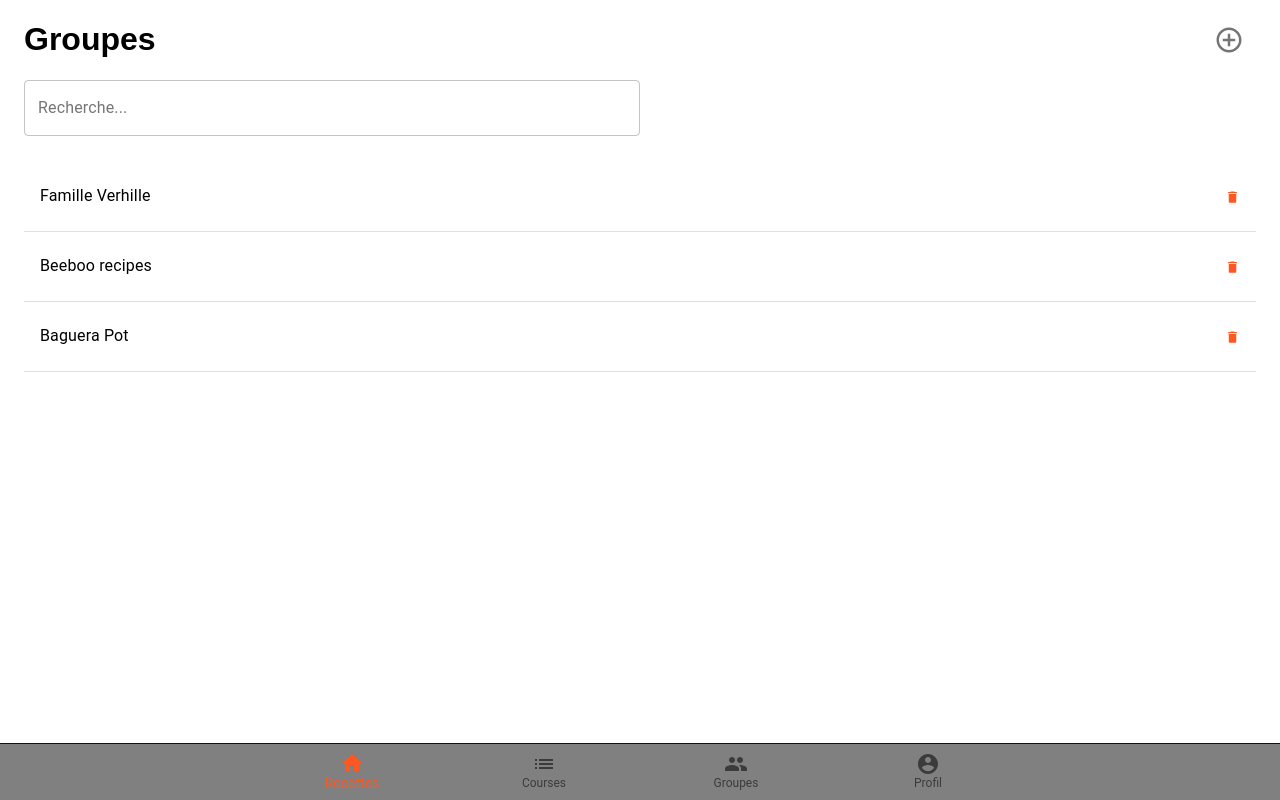
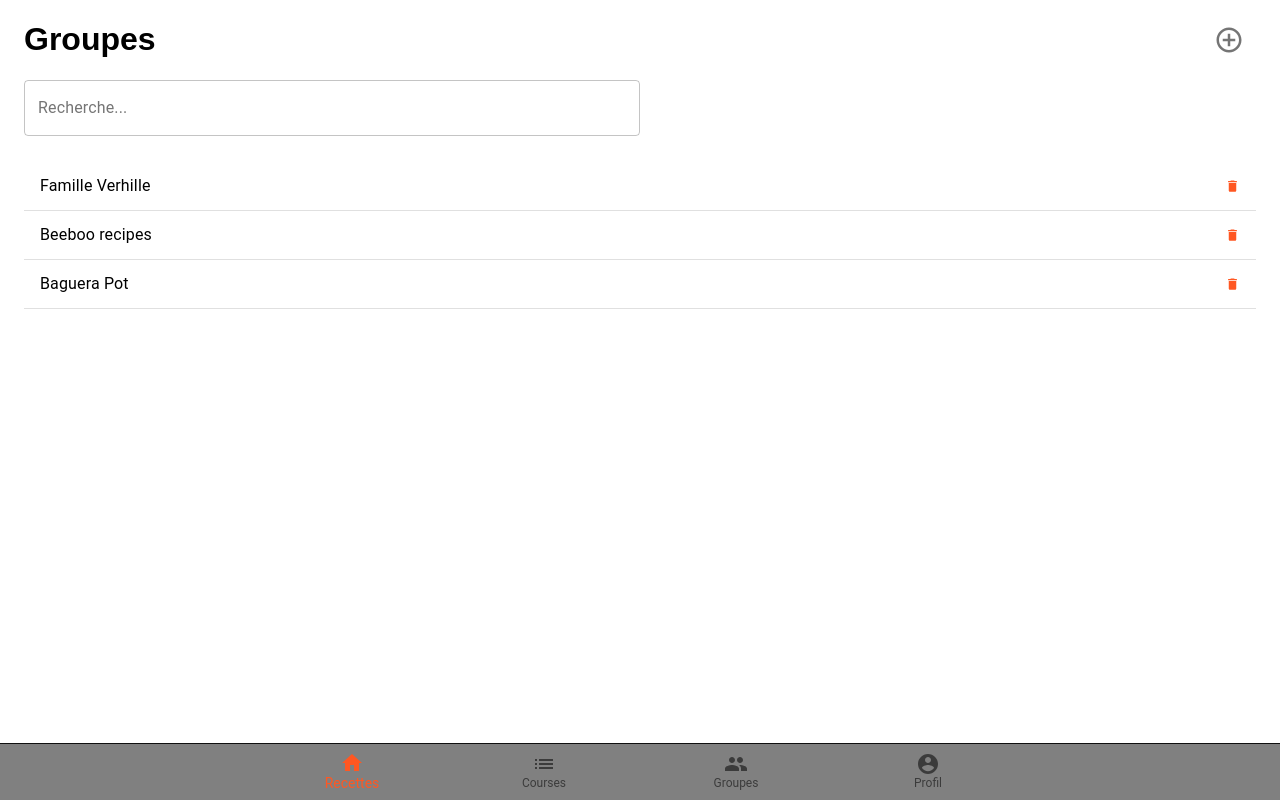
Before and after one commit to lololau/recikeep_old, a React (Create React App) app: page /groups in a window 1280 px wide. Built offline with nearby package versions, Linux system fonts and the light colour scheme.

Commit message:
add list generic component file - update it into my-ingredients and groups container

```diff
--- /dev/null
+++ b/src/components/list.tsx
@@ -0,0 +1,34 @@
+import React from 'react';
+import List from '@material-ui/core/List';
+import { IconButton, ListItem, ListItemText, ListItemSecondaryAction } from '@material-ui/core';
+import DeleteIcon from '@material-ui/icons/Delete';
+
+type ListProps = {
+    listElements: Element[];
+};
+
+type Element = {
+    name: string;
+    id: string;
+};
+
+const ListComponent = (props: ListProps): JSX.Element => {
+    return (
+        <List>
+            {props.listElements.map((eltList, index) => {
+                return (
+                    <ListItem divider={true} key={index}>
+                        <ListItemText primary={eltList.name} id={index.toString()} />
+                        <ListItemSecondaryAction>
+                            <IconButton edge="end">
+                                <DeleteIcon style={{ fontSize: 15 }} color="primary" />
+                            </IconButton>
+                        </ListItemSecondaryAction>
+                    </ListItem>
+                );
+            })}
+        </List>
+    );
+};
+
+export default ListComponent;
--- a/src/containers/groups/groups.tsx
+++ b/src/containers/groups/groups.tsx
@@ -4,16 +4,9 @@ import { useTranslation } from 'react-i18next';
 import Grid from '@material-ui/core/Grid';
 import { IconButton } from '@material-ui/core';
 import AddCircleOutlineOutlinedIcon from '@material-ui/icons/AddCircleOutlineOutlined';
-import List from '@material-ui/core/List';
-import ListItem from '@material-ui/core/ListItem';
-import ListItemText from '@material-ui/core/ListItemText';
-import ListItemSecondaryAction from '@material-ui/core/ListItemSecondaryAction';
-import DeleteIcon from '@material-ui/icons/Delete';
 import SearchBar, { filterSearchBar } from '../../components/search_bar';
+import ListComponent from '../../components/list';
 
-type GroupsProps = {
-    groups: group[];
-};
 type group = {
     name: string;
     id: string;
@@ -26,25 +19,6 @@ const myGroups: groups = [
     { name: 'Baguera Pot', id: '2' },
 ];
 
-const GroupsList = (props: GroupsProps): JSX.Element => {
-    return (
-        <List>
-            {props.groups.map((group, index) => {
-                return (
-                    <ListItem divider={true} key={index} style={{ height: 70 }}>
-                        <ListItemText primary={group.name} id={index.toString()} />
-                        <ListItemSecondaryAction>
-                            <IconButton edge="end">
-                                <DeleteIcon style={{ fontSize: 15 }} color="primary" />
-                            </IconButton>
-                        </ListItemSecondaryAction>
-                    </ListItem>
-                );
-            })}
-        </List>
-    );
-};
-
 const Groups = (): JSX.Element => {
     const { t } = useTranslation();
 
@@ -55,8 +29,6 @@ const Groups = (): JSX.Element => {
         setGroupsDisplay(groups);
         console.log(groups);
     };
-
-    //const filteredGroups = filter(myGroups, TestSearchBar);
 
     return (
         <Container>
@@ -74,7 +46,7 @@ const Groups = (): JSX.Element => {
                 <SearchBar width="50%" onchange={onchange} elements={myGroups} />
             </Grid>
             <br />
-            <GroupsList groups={groupsDisplay} />
+            <ListComponent listElements={groupsDisplay} />
         </Container>
     );
 };
--- a/src/containers/my-ingredients/my_ingredients.tsx
+++ b/src/containers/my-ingredients/my_ingredients.tsx
@@ -1,20 +1,13 @@
 import React, { useState } from 'react';
 import Container from '@material-ui/core/Container';
 import { useTranslation } from 'react-i18next';
-import List from '@material-ui/core/List';
-import ListItem from '@material-ui/core/ListItem';
-import ListItemText from '@material-ui/core/ListItemText';
 import { Button, IconButton, TextField } from '@material-ui/core';
-import ListItemSecondaryAction from '@material-ui/core/ListItemSecondaryAction';
-import DeleteIcon from '@material-ui/icons/Delete';
 import AddCircleOutlineOutlinedIcon from '@material-ui/icons/AddCircleOutlineOutlined';
 import Grid from '@material-ui/core/Grid';
 import { Dialog, DialogTitle, DialogContent, DialogActions } from '@material-ui/core';
 import SearchBar, { filterSearchBar } from '../../components/search_bar';
+import ListComponent from '../../components/list';
 
-type IngredientsProps = {
-    ingredients: ingredient[];
-};
 type ingredient = {
     name: string;
     id: string;
@@ -26,25 +19,6 @@ const myIngredients: ingredients = [
     { name: 'Ananas', id: '1' },
     { name: 'Banane', id: '2' },
 ];
-
-const IngredientsList = (props: IngredientsProps): JSX.Element => {
-    return (
-        <List>
-            {props.ingredients.map((ingredient, index) => {
-                return (
-                    <ListItem divider={true} key={index}>
-                        <ListItemText primary={ingredient.name} id={index.toString()} />
-                        <ListItemSecondaryAction>
-                            <IconButton edge="end">
-                                <DeleteIcon style={{ fontSize: 15 }} color="primary" />
-                            </IconButton>
-                        </ListItemSecondaryAction>
-                    </ListItem>
-                );
-            })}
-        </List>
-    );
-};
 
 const MyIngredients = (): JSX.Element => {
     const { t } = useTranslation();
@@ -69,8 +43,7 @@ const MyIngredients = (): JSX.Element => {
                 </Grid>
             </Grid>
             <SearchBar elements={myIngredients} onchange={onChange} width={'50%'} />
-            <IngredientsList ingredients={ingredientsDisplay} />
-
+            <ListComponent listElements={ingredientsDisplay} />
             <Dialog open={modalOpen} style={{}}>
                 <Container>
                     <DialogTitle>
```
Also changed, not shown: src/containers/recipes/recipes.tsx (+9 -9 lines).
